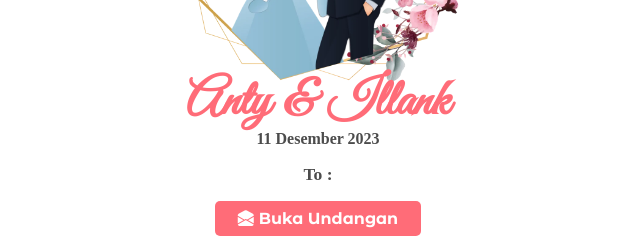
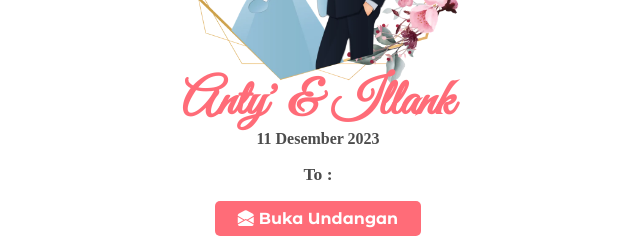
Before and after one commit to Asrulramadani/illank-anty-undangan, a plain HTML site: page index.html in a window 1280 px wide. Shown: the part 397-637 px from the top of the page, 322-962 px from the left. Drawn offline with nearby package versions, Linux system fonts and the light colour scheme; a web font is replaced by a local one.

Commit message:
Update index.html

```diff
--- a/index.html
+++ b/index.html
@@ -45,7 +45,7 @@
       content="https://haribahagiaku.my.id/illank&anty/assets/images/thumb.webp"
     />
 
-    <title>Illank & Anty | Undangan Pernikahan</title>
+    <title>Anty' & Illank | Undangan Pernikahan</title>
     <link
       rel="shortcut icon"
       href="assets/images/pavicon.webp"
@@ -100,7 +100,7 @@
         <img src="assets/images/flower-top.webp" alt="" class="top" />
         <div class="content">
           <img src="assets/images/illus.webp" alt="" class="illus" />
-          <h1>Anty & Illank</h1>
+          <h1>Anty' & Illank</h1>
           <p>11 Desember 2023</p>
 
           <p style="font-size: 1.1rem">
```
